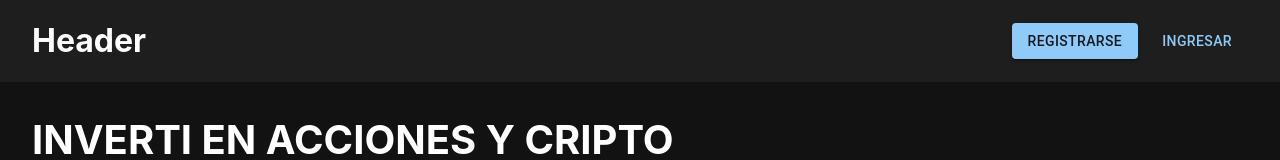
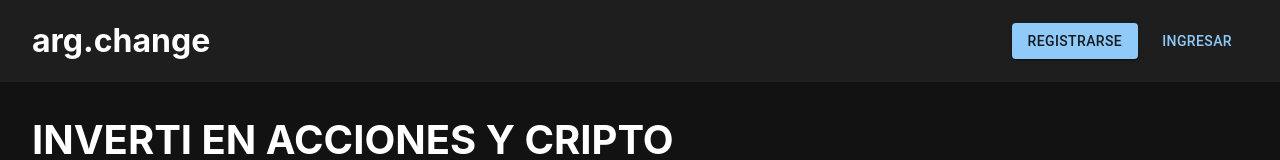
Before and after one commit to franRappazzini/exchange, a React (Create React App) app: page / in a window 1280 px wide. Shown: the top 160 px of the page. Built offline with nearby package versions, Linux system fonts and the light colour scheme; no server answers; the database is empty.

Commit message:
app name in headers

```diff
--- a/src/components/molecules/Header/Header.jsx
+++ b/src/components/molecules/Header/Header.jsx
@@ -29,7 +29,7 @@ function Header() {
   return (
     <header className="header__main">
       <Link to="/portfolio">
-        <h1>Header</h1>
+        <h1>arg.change</h1>
       </Link>
 
       {window.innerWidth > 768 ? (
--- a/src/components/molecules/HeaderHome/HeaderHome.jsx
+++ b/src/components/molecules/HeaderHome/HeaderHome.jsx
@@ -10,7 +10,7 @@ function HeaderHome() {
   return (
     <header className="header__home">
       <Link to="/">
-        <h1>Header</h1>
+        <h1>arg.change</h1>
       </Link>
 
       {window.innerWidth > 768 ? (
```
